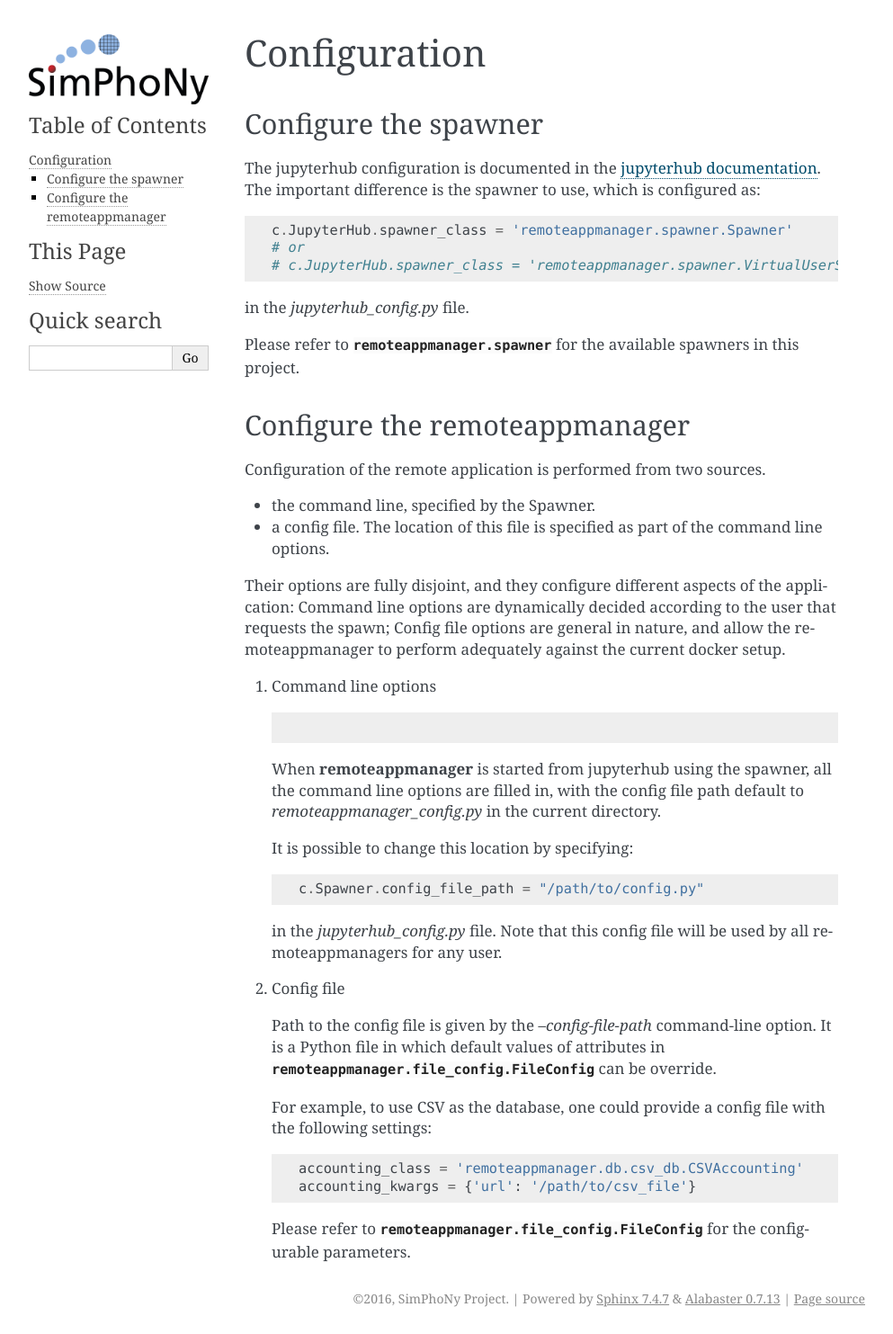
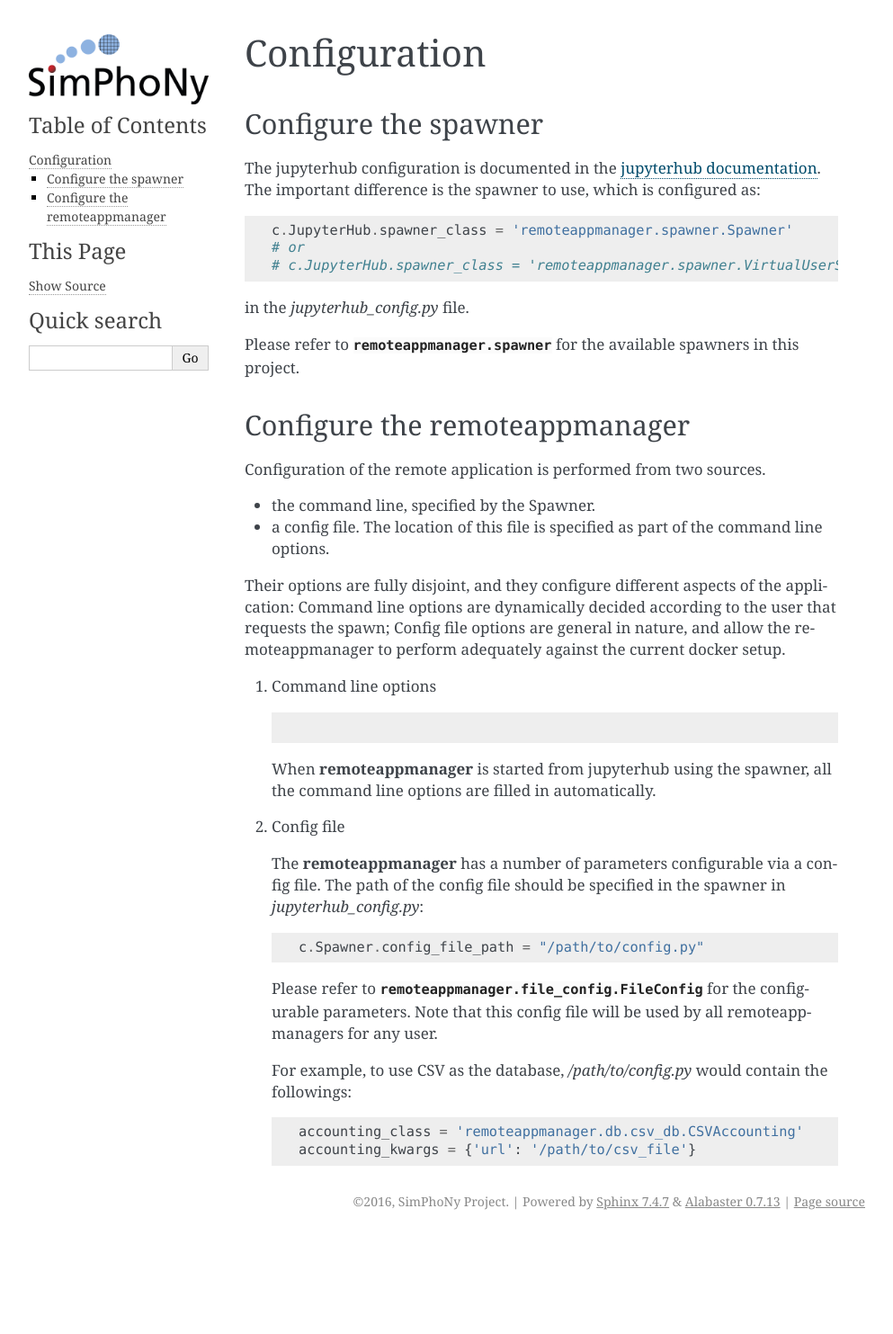
Before and after one commit to simphony/simphony-remote, a Sphinx documentation site: the page built from doc/source/configuration.rst, in a window 1280 px wide. Shown: the whole page at 90% size, without its empty margins (148-1141 px from the left). Built offline with Sphinx 7.4.7, drawn with Linux system fonts in a browser that asks for light colours; after the commit the page ends 1375 px from its top, so only the background shows below that.

Commit message:
Updated docs

```diff
--- a/doc/source/configuration.rst
+++ b/doc/source/configuration.rst
@@ -40,28 +42,23 @@ docker setup.
    .. literalinclude:: remoteappmanager_help.txt
 
    When **remoteappmanager** is started from jupyterhub using the spawner,
-   all the command line options are filled in, with the config file path
-   default to `remoteappmanager_config.py` in the current directory.
-
-   It is possible to change this location by specifying::
-
-     c.Spawner.config_file_path = "/path/to/config.py"
-
-   in the `jupyterhub_config.py` file. Note that this config file will be used by
-   all remoteappmanagers for any user.
+   all the command line options are filled in automatically.
 
 
 2. Config file
 
-   Path to the config file is given by the `--config-file-path` command-line
-   option. It is a Python file in which default values of attributes in
-   :py:class:`remoteappmanager.file_config.FileConfig` can be override.
+   The **remoteappmanager** has a number of parameters configurable via a
+   config file.  The path of the config file should be specified in the
+   spawner in `jupyterhub_config.py`::
 
-   For example, to use CSV as the database, one could provide a config file
-   with the following settings::
+     c.Spawner.config_file_path = "/path/to/config.py"
+
+   Please refer to :py:class:`remoteappmanager.file_config.FileConfig` for
+   the configurable parameters.  Note that this config file will be used
+   by all remoteappmanagers for any user.
+
+   For example, to use CSV as the database, `/path/to/config.py` would
+   contain the followings::
 
      accounting_class = 'remoteappmanager.db.csv_db.CSVAccounting'
      accounting_kwargs = {'url': '/path/to/csv_file'}
-
-   Please refer to :py:class:`remoteappmanager.file_config.FileConfig` for
-   the configurable parameters.
--- a/doc/source/deployment.rst
+++ b/doc/source/deployment.rst
@@ -44,8 +44,8 @@ Deployment of the complete system in a single machine/VM.
 
      cd ../jupyterhub
 
-   and verify that `jupyterhub_config.py` and `remoteappmanager_config.py` are
-   correct for your deployment machine setup.
+   and verify that `jupyterhub_config.py` is correct for your deployment
+   machine setup (see :ref:`configuration`).
 
 Setup docker containers
 -----------------------
```
Also changed, not shown: other parts of doc/source/configuration.rst (+2 -0 lines).
